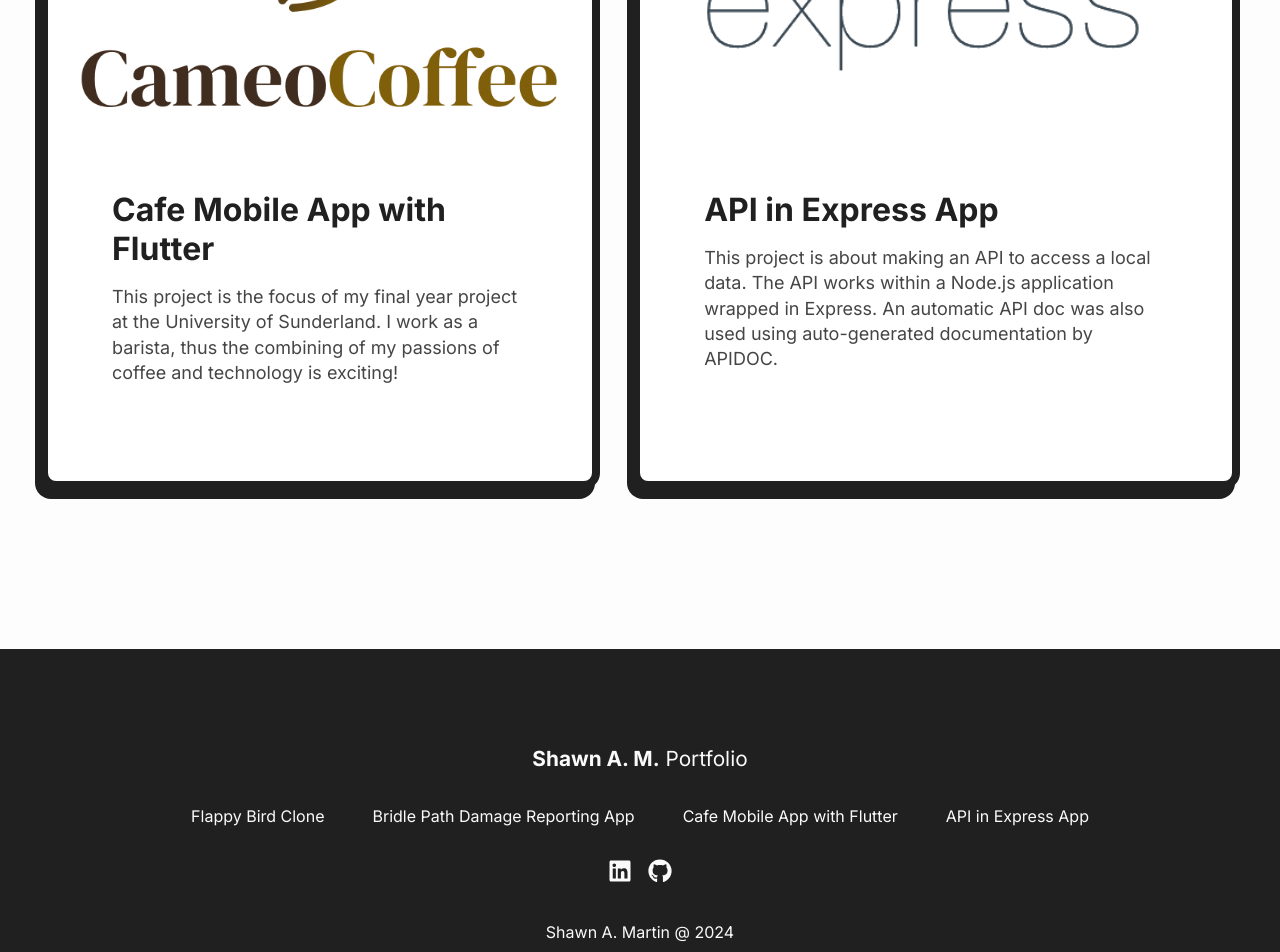
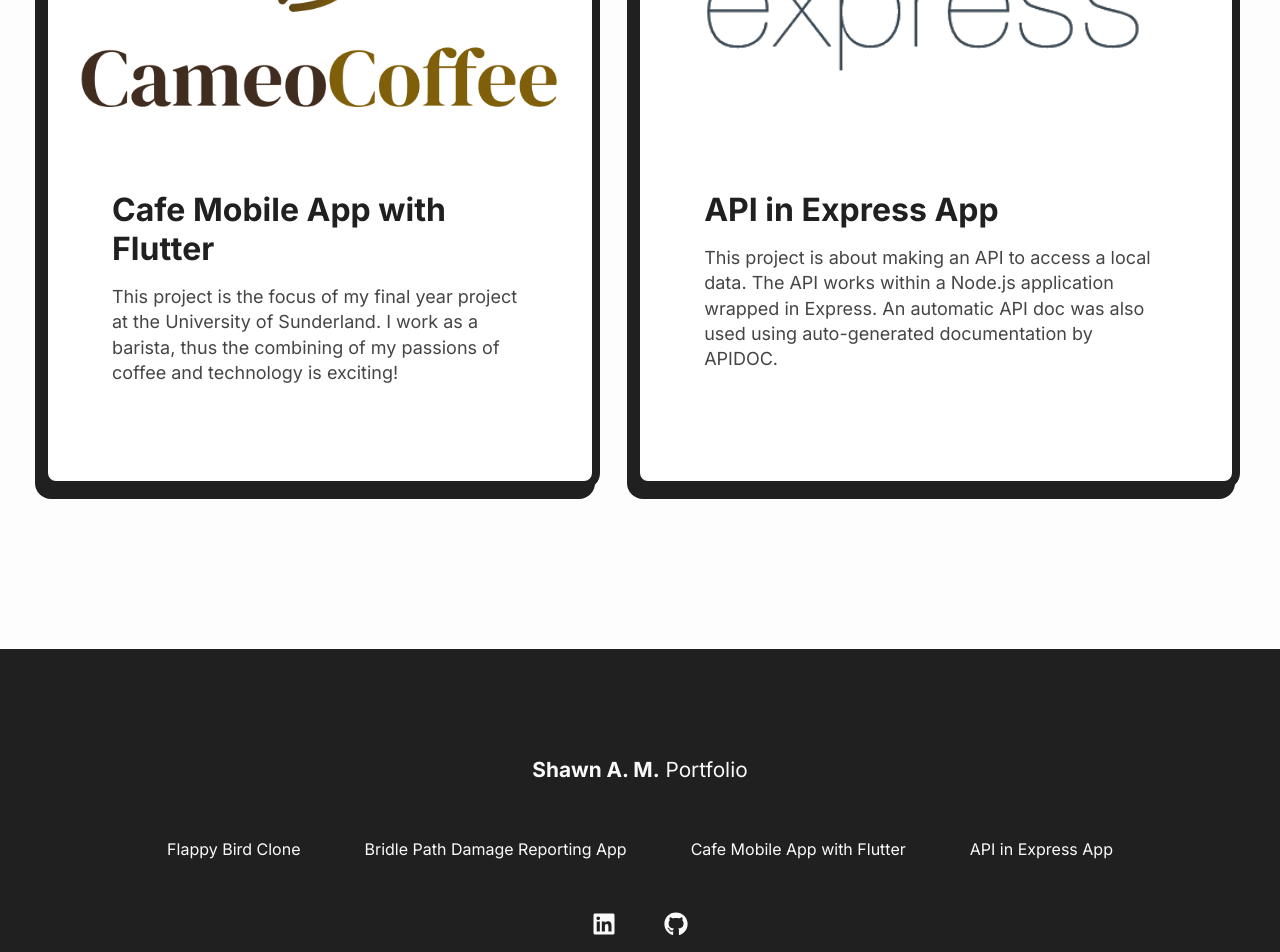
Before and after one commit to shawnanuptra/shawn-am, a Next.js app: page / in a window 1280 px wide. Shown: the part 1990-2942 px from the top of the page. Built offline with nearby package versions, Linux system fonts and the light colour scheme.

Commit message:
added footer hover animations

```diff
--- a/src/components/footer.tsx
+++ b/src/components/footer.tsx
@@ -19,6 +19,16 @@ const Wrapper = styled.footer`
 		display: inline;
 		font-weight: 400;
 		font-size: 1.3rem;
+
+		padding: 0.7rem 1.5rem;
+		border-radius: 0.5rem;
+		transition: all 0.1s ease-out;
+
+		&:hover {
+			transform: translateX(1px) translateY(-1px);
+			box-shadow: -5px 5px 0px #fafafa;
+			outline: 2px solid #fafafa;
+		}
 	}
 
 	p {
@@ -28,11 +38,21 @@ const Wrapper = styled.footer`
 	.projects {
 		display: flex;
 		flex-direction: row;
-		gap: 3rem;
+		gap: 1rem;
 		.project-item {
 			/* font-weight: bold; */
 			cursor: pointer;
 			font-size: 1rem;
+
+			padding: 0.7rem 1.5rem;
+			border-radius: 0.5rem;
+			transition: all 0.1s ease-out;
+
+			&:hover {
+				transform: translateX(1px) translateY(-1px);
+				box-shadow: -5px 5px 0px #fafafa;
+				outline: 2px solid #fafafa;
+			}
 		}
 	}
 	.socials {
@@ -41,6 +61,18 @@ const Wrapper = styled.footer`
 		gap: 1rem;
 		font-size: 1.5rem;
 		margin: 1rem 0;
+
+		& > * {
+			padding: 0.5rem 1rem;
+			border-radius: 0.5rem;
+			transition: all 0.1s ease-out;
+
+			&:hover {
+				transform: translateX(1px) translateY(-1px);
+				box-shadow: -5px 5px 0px #fafafa;
+				outline: 2px solid #fafafa;
+			}
+		}
 	}
 
 	@media ${device.sm} {
@@ -56,6 +88,7 @@ const Wrapper = styled.footer`
 		align-items: flex-start;
 		h2 {
 			grid-area: logo;
+			padding: 0.2rem 0;
 		}
 		.projects {
 			display: flex;
@@ -65,14 +98,19 @@ const Wrapper = styled.footer`
 			.project-item {
 				font-size: 0.8rem;
 				margin: 0;
+				padding: 0.2rem 0;
 			}
 		}
+
 		.socials {
 			display: flex;
 			flex-direction: row;
 			gap: 0.5rem;
 			margin: 0 0 0 1.5rem;
 			grid-area: socials;
+			& > * {
+				padding: 0 0.2rem;
+			}
 		}
 
 		.copyright {
```
